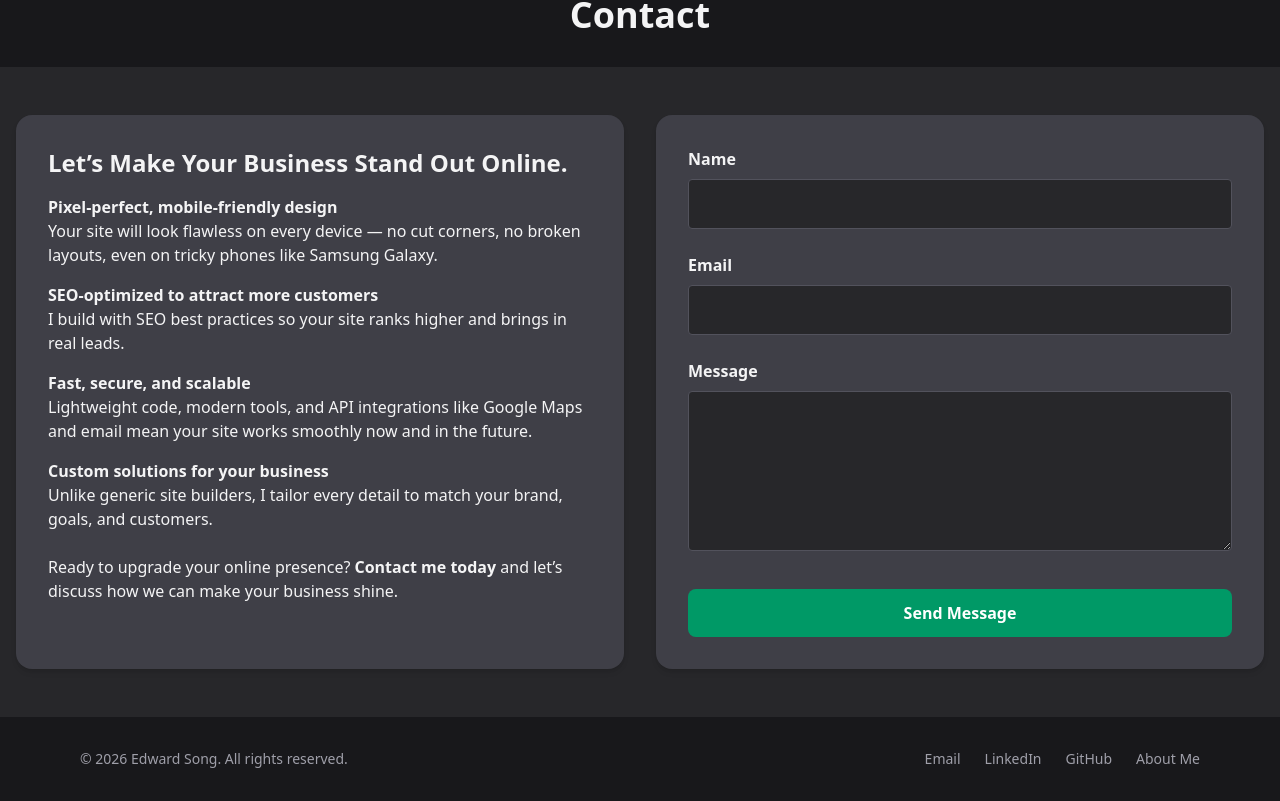
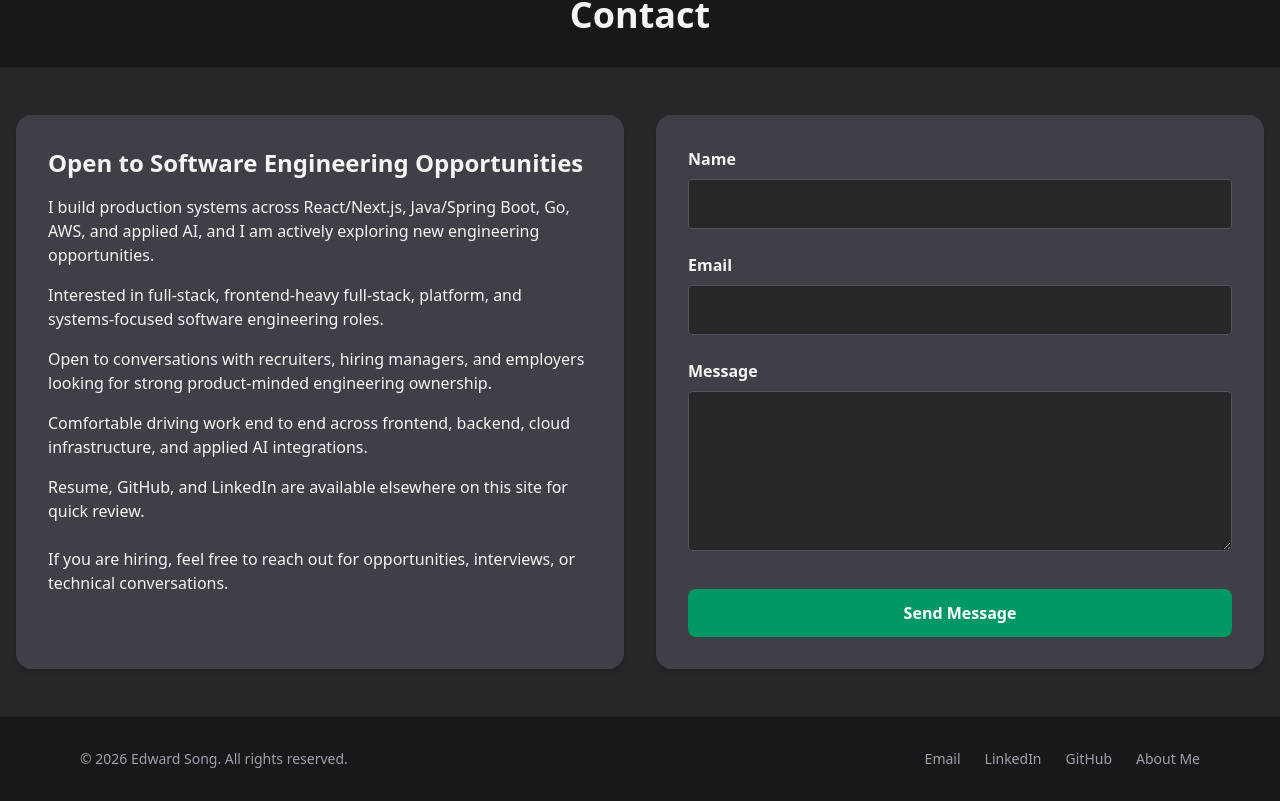
Before and after one commit to edwardsong08/final-profile, a Next.js app: page / in a window 1280 px wide. Shown: the part 3087-3888 px from the top of the page. Built offline with nearby package versions, Linux system fonts and the light colour scheme.

Commit message:
contact form 1st iteration

```diff
--- a/src/components/ContactForm.tsx
+++ b/src/components/ContactForm.tsx
@@ -76,27 +76,26 @@ export default function ContactForm() {
       <div className="max-w-7xl mx-auto px-4 py-12 flex flex-col lg:flex-row gap-8">
         {/* Info Panel */}
         <div className={`${infoCardBg} p-8 rounded-2xl shadow-md hover:shadow-lg hover:shadow-emerald-400/40 lg:w-1/2`}>
-          <h3 className="text-2xl font-semibold mb-4">Let’s Make Your Business Stand Out Online.</h3>
+          <h3 className="text-2xl font-semibold mb-4">Open to Software Engineering Opportunities</h3>
+          <p className="text-base mb-4">
+            I build production systems across React/Next.js, Java/Spring Boot, Go, AWS, and applied AI, and I am actively exploring new engineering opportunities.
+          </p>
           <ul className="space-y-4 text-base">
             <li>
-              <strong>Pixel-perfect, mobile-friendly design</strong><br />
-              Your site will look flawless on every device — no cut corners, no broken layouts, even on tricky phones like Samsung Galaxy.
+              Interested in full-stack, frontend-heavy full-stack, platform, and systems-focused software engineering roles.
             </li>
             <li>
-              <strong>SEO-optimized to attract more customers</strong><br />
-              I build with SEO best practices so your site ranks higher and brings in real leads.
+              Open to conversations with recruiters, hiring managers, and employers looking for strong product-minded engineering ownership.
             </li>
             <li>
-              <strong>Fast, secure, and scalable</strong><br />
-              Lightweight code, modern tools, and API integrations like Google Maps and email mean your site works smoothly now and in the future.
+              Comfortable driving work end to end across frontend, backend, cloud infrastructure, and applied AI integrations.
             </li>
             <li>
-              <strong>Custom solutions for your business</strong><br />
-              Unlike generic site builders, I tailor every detail to match your brand, goals, and customers.
+              Resume, GitHub, and LinkedIn are available elsewhere on this site for quick review.
             </li>
           </ul>
           <p className="mt-6 font-medium">
-            Ready to upgrade your online presence? <strong>Contact me today</strong> and let’s discuss how we can make your business shine.
+            If you are hiring, feel free to reach out for opportunities, interviews, or technical conversations.
           </p>
         </div>
 
```
